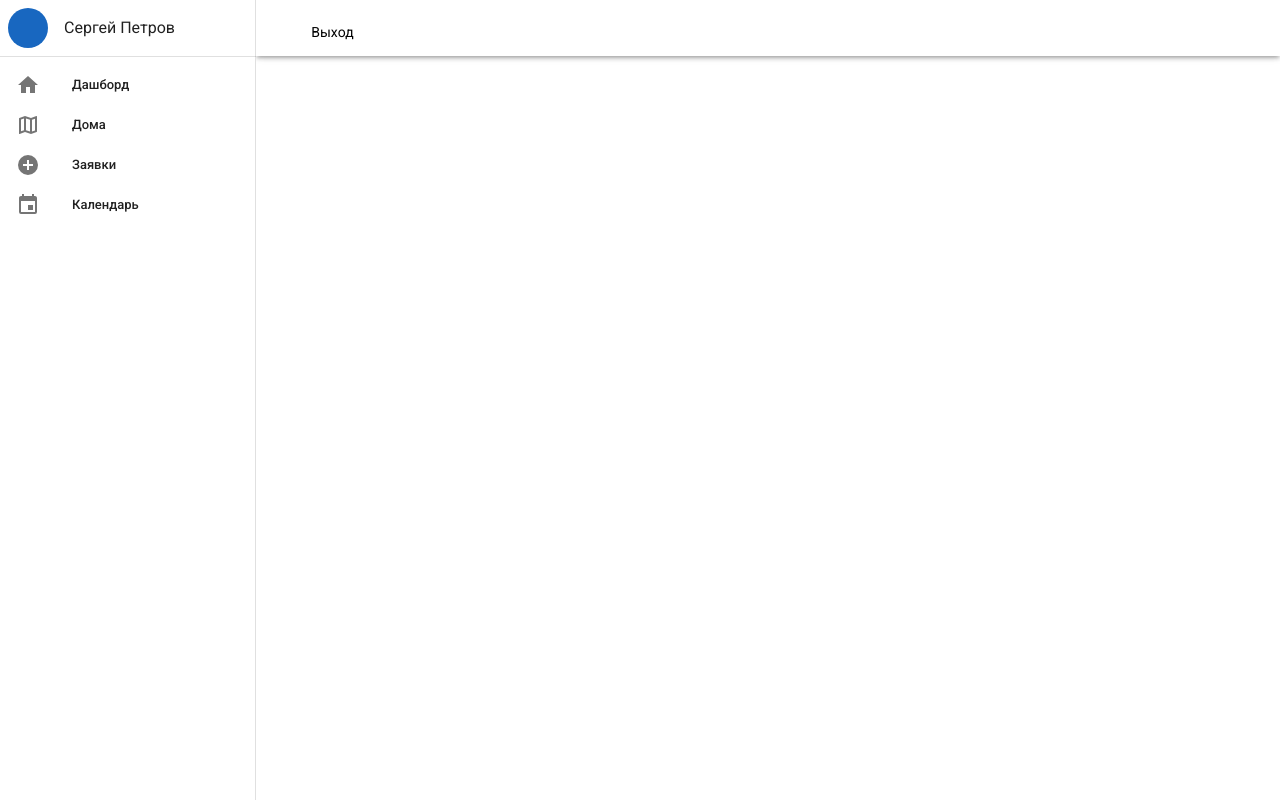
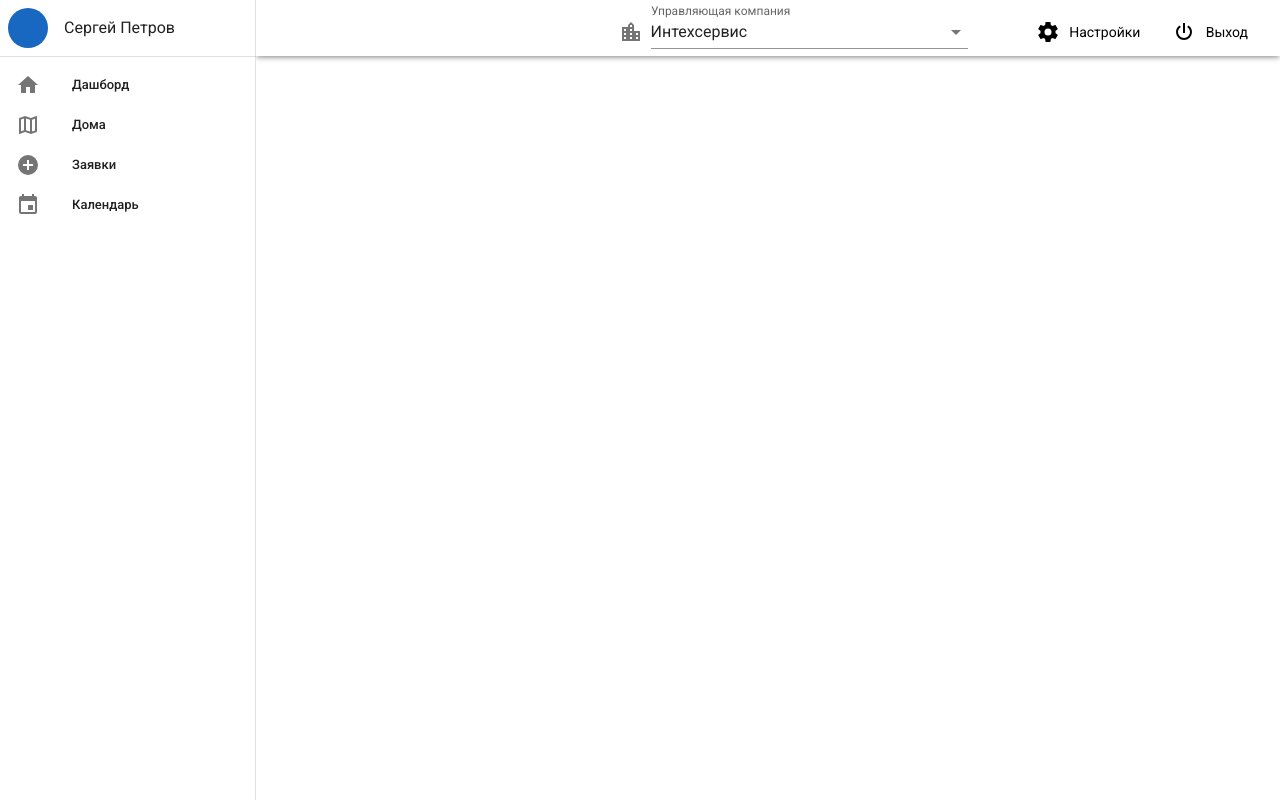
Before and after one commit to zorin-e/gkh-manage, a Vue app: page / in a window 1280 px wide. Built offline with nearby package versions, Linux system fonts and the light colour scheme.

Commit message:
Add: right menu

```diff
--- a/public/index.html
+++ b/public/index.html
@@ -7,6 +7,7 @@
     <link rel="icon" href="<%= BASE_URL %>favicon.ico">
     <title><%= htmlWebpackPlugin.options.title %></title>
     <link rel="stylesheet" href="https://fonts.googleapis.com/css?family=Roboto:100,300,400,500,700,900">
+    <link rel="stylesheet" href="https://cdn.jsdelivr.net/npm/@mdi/font@latest/css/materialdesignicons.min.css">
   </head>
   <body>
     <noscript>
--- a/src/presentation/components/Layouts/RightMenu.vue
+++ b/src/presentation/components/Layouts/RightMenu.vue
@@ -1,24 +1,52 @@
 <template>
-  <v-toolbar-items>
+  <div>
+    <v-spacer />
+    <v-menu offset-y>
+      <template v-slot:activator="{ on, attrs }">
+        <v-btn :class="$style.noUpperCase" text v-bind="attrs" v-on="on">
+          <v-icon class="mr-2">{{ mdiCog }}</v-icon>
+          Настройки
+        </v-btn>
+      </template>
+      <v-list>
+        <v-list-item v-for="(item, index) in settingsMenu" :key="index">
+          <v-list-item-title>{{ item.title }}</v-list-item-title>
+        </v-list-item>
+      </v-list>
+    </v-menu>
     <v-btn
       :class="$style.noUpperCase"
       text
       :to="{ name: this.routes.signIn.name }"
     >
-      <v-icon left dark>mdi-settings</v-icon>
-      <v-icon aria-hidden="false"> mdi-account </v-icon>
+      <v-icon class="mr-2">{{ mdiPower }}</v-icon>
       Выход
     </v-btn>
-  </v-toolbar-items>
+  </div>
 </template>
 
 <script lang="ts">
 import { ROUTES } from "@/domain/routes";
 import Vue from "vue";
+import { mdiCog, mdiPower } from "@mdi/js";
+
 export default Vue.extend({
   data() {
     return {
       routes: { ...ROUTES },
+      mdiCog,
+      mdiPower,
+      settingsMenu: [
+        {
+          title: ROUTES.companies.title,
+        },
+        {
+          title: ROUTES.employers.title,
+        },
+        {
+          title: ROUTES.services.title,
+        },
+      ],
     };
   },
 });
--- a/src/presentation/layouts/LayoutDefault.vue
+++ b/src/presentation/layouts/LayoutDefault.vue
@@ -30,6 +30,17 @@
       </v-list>
     </v-navigation-drawer>
     <v-app-bar app max-height="56" elevation="3" color="white">
+      <v-spacer></v-spacer>
+      <v-col class="d-flex" cols="5">
+        <v-icon class="mr-2">{{ mdiCity }}</v-icon>
+        <v-select
+          :items="companies"
+          label="Управляющая компания"
+          class="mr-10"
+          hide-details
+          :value="1"
+        />
+      </v-col>
       <right-menu />
     </v-app-bar>
     <v-main class="pl-14 pt-14">
@@ -43,7 +54,13 @@
 <script lang="ts">
 import Vue from "vue";
 import RightMenu from "@/presentation/components/Layouts/RightMenu.vue";
-import { mdiMapOutline, mdiHome, mdiPlusCircle, mdiCalendar } from "@mdi/js";
+import {
+  mdiMapOutline,
+  mdiHome,
+  mdiPlusCircle,
+  mdiCalendar,
+  mdiCity,
+} from "@mdi/js";
 export default Vue.extend({
   components: {
     RightMenu,
@@ -57,7 +74,9 @@ export default Vue.extend({
         { title: "Заявки", icon: mdiPlusCircle },
         { title: "Календарь", icon: mdiCalendar },
       ],
+      companies: [{ text: "Интехсервис", value: 1 }],
       mini: true,
+      mdiCity,
     };
   },
 });
```
